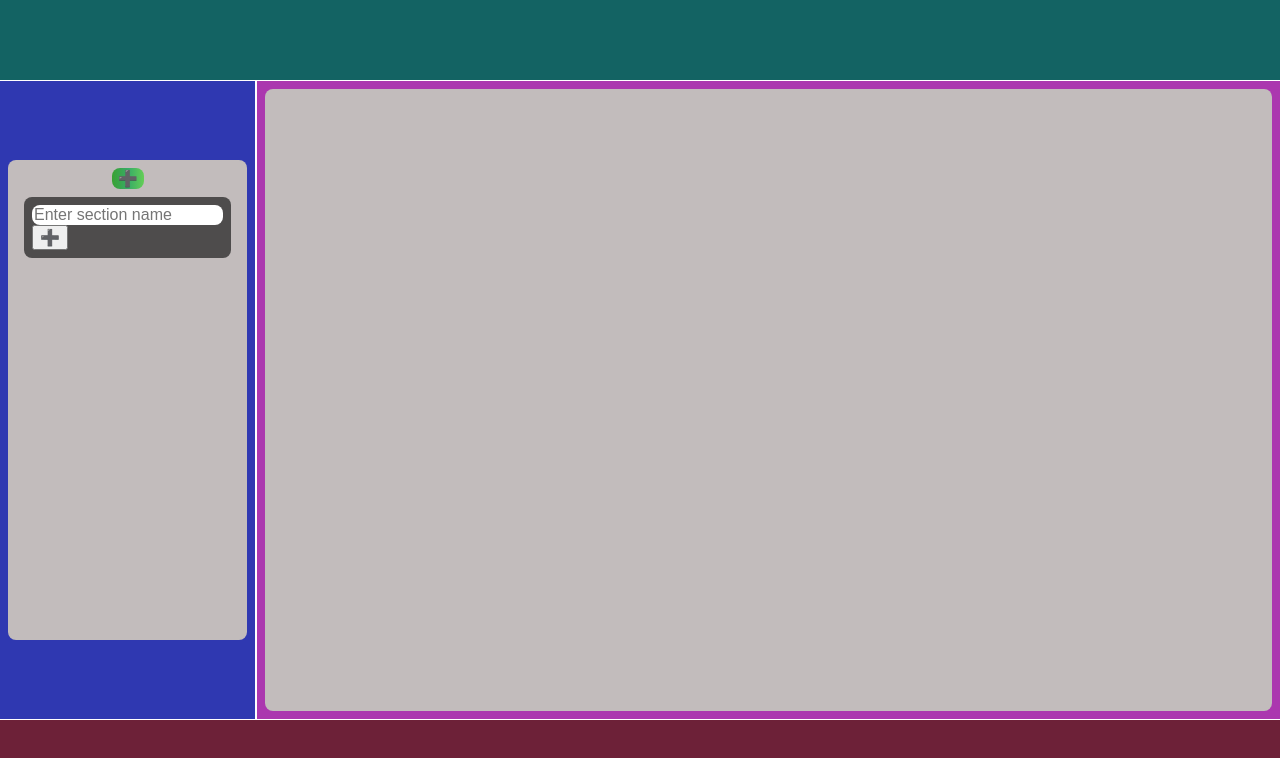
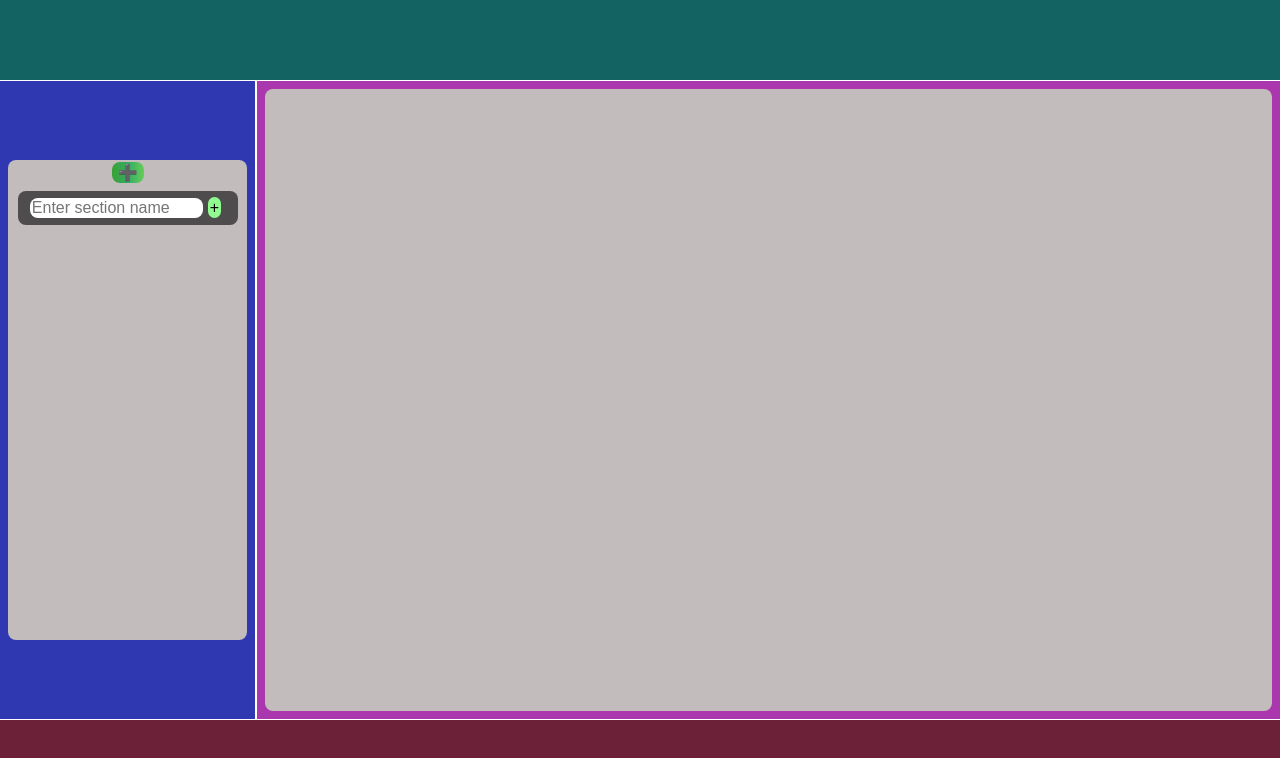
Before and after one commit to iKuzenkov/editor-products-js, a website built with Vite: page index.html in a window 1280 px wide. Both pictures are taken after a click on the button "add section". Built offline with nearby package versions, Linux system fonts and the light colour scheme.

Commit message:
styles for button (btn for add sections)

```diff
--- a/src/js/modules/ui/dinamic-elements.js
+++ b/src/js/modules/ui/dinamic-elements.js
@@ -38,8 +38,8 @@ export const createButton = (parentBlockAddedSection) => {
   if (parentBlockAddedSection) {
     return createBtn(
       "button",
-      "btn-added-section",
-      "➕",
+      "btn-adding-section-main",
+      "+",
       "add section",
       parentBlockAddedSection
     );
@@ -48,7 +48,7 @@ export const createButton = (parentBlockAddedSection) => {
 };
 
 export const createDiv = () => {
-  return createBlock("div", "div-added-section", container);
+  return createBlock("div", "div-setting-sections", container);
 };
 
 export const createInput = (parent) => {
--- a/src/styles/_aside.scss
+++ b/src/styles/_aside.scss
@@ -20,10 +20,13 @@
   background: $background-container;
 
   .btn-add-section {
-    @include btn-style;
+    @include btn-main;
   }
 
-  .div-added-section {
+  .div-setting-sections {
+    display: flex;
+    justify-content: center;
+    align-items: center;
     max-width: 15rem;
     min-height: 2rem;
     @include section-margins;
@@ -31,7 +34,7 @@
   }
 
   .input-name-section {
-    width: 100%;
+    width: 80%;
     border: none;
     border-radius: $primary-border-radius;
 
@@ -45,4 +48,8 @@
       box-shadow: $input-box-shadow;
     }
   }
+
+  .btn-adding-section-main {
+    @include btn-adding-sections;
+  }
 }
--- a/src/styles/_mixins.scss
+++ b/src/styles/_mixins.scss
@@ -1,6 +1,6 @@
 @use "variables" as *;
 
-@mixin btn-style {
+@mixin btn-main {
   border: none;
   border-radius: $primary-border-radius;
   background: $btn-background;
@@ -10,6 +10,18 @@
   }
 }
 
+@mixin btn-adding-sections {
+  margin: $helper-btn-margin;
+  padding: $helper-btn-padding;
+  border: none;
+  border-radius: $helper-btn-border-radius;
+  background: $helper-btn-background;
+
+  &:hover {
+    background: $helper-btn-hover-background;
+  }
+}
+
 @mixin section-margins {
   margin: $primary-margin;
   padding: $primary-padding;
--- a/src/styles/_variables.scss
+++ b/src/styles/_variables.scss
@@ -1,6 +1,12 @@
 $primary-margin: 0.5rem;
-$primary-padding: 0.5rem;
+$primary-padding: 0.1rem;
 $primary-border-radius: 0.5rem;
+
+$helper-btn-margin: 0.3rem;
+$helper-btn-padding: 0.1rem;
+$helper-btn-border-radius: 0.5rem;
+$helper-btn-background: #90fc90;
+$helper-btn-hover-background: #a5d86a;
 
 $primary-background: #ffffff;
 $background-container: #c2bcbc;
```
